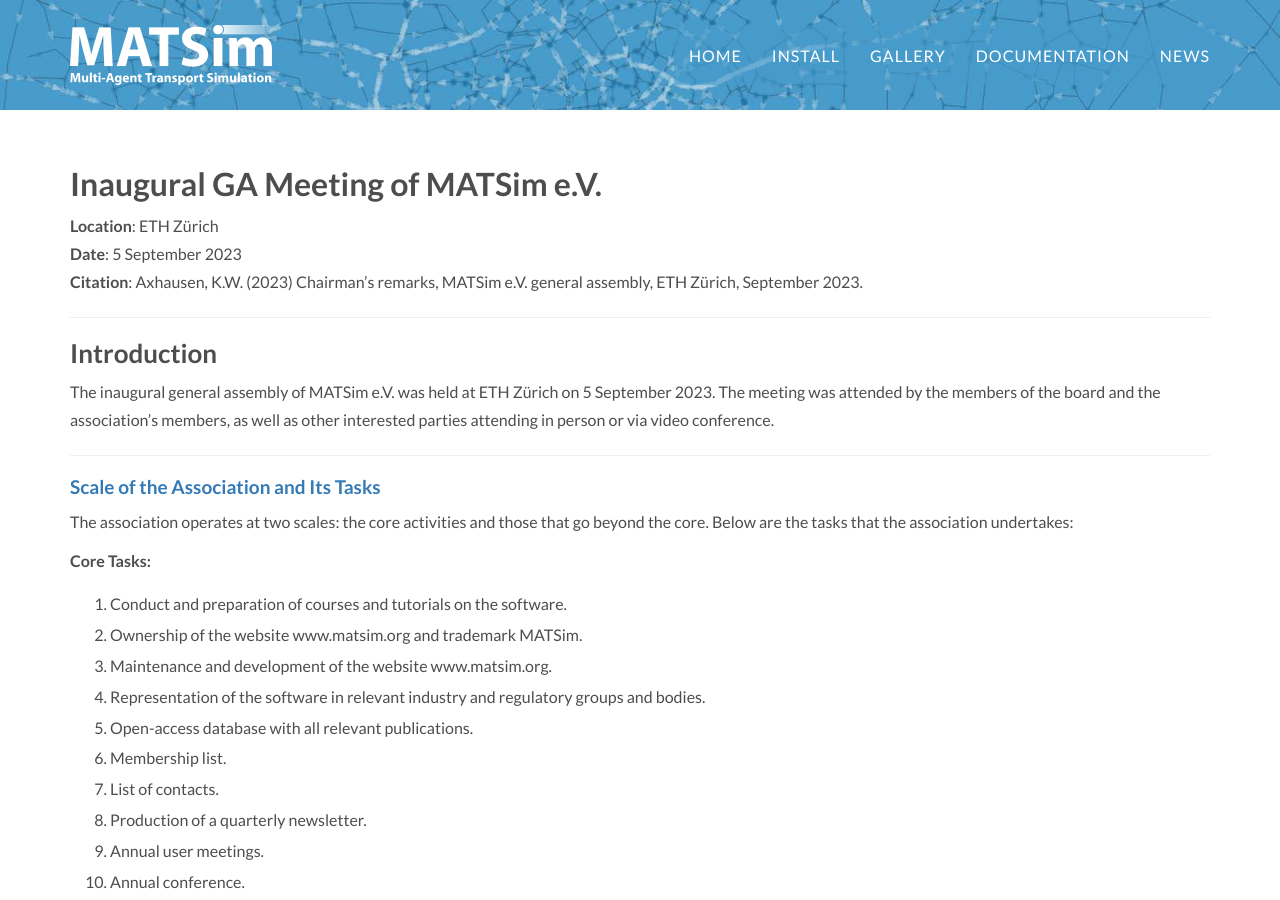
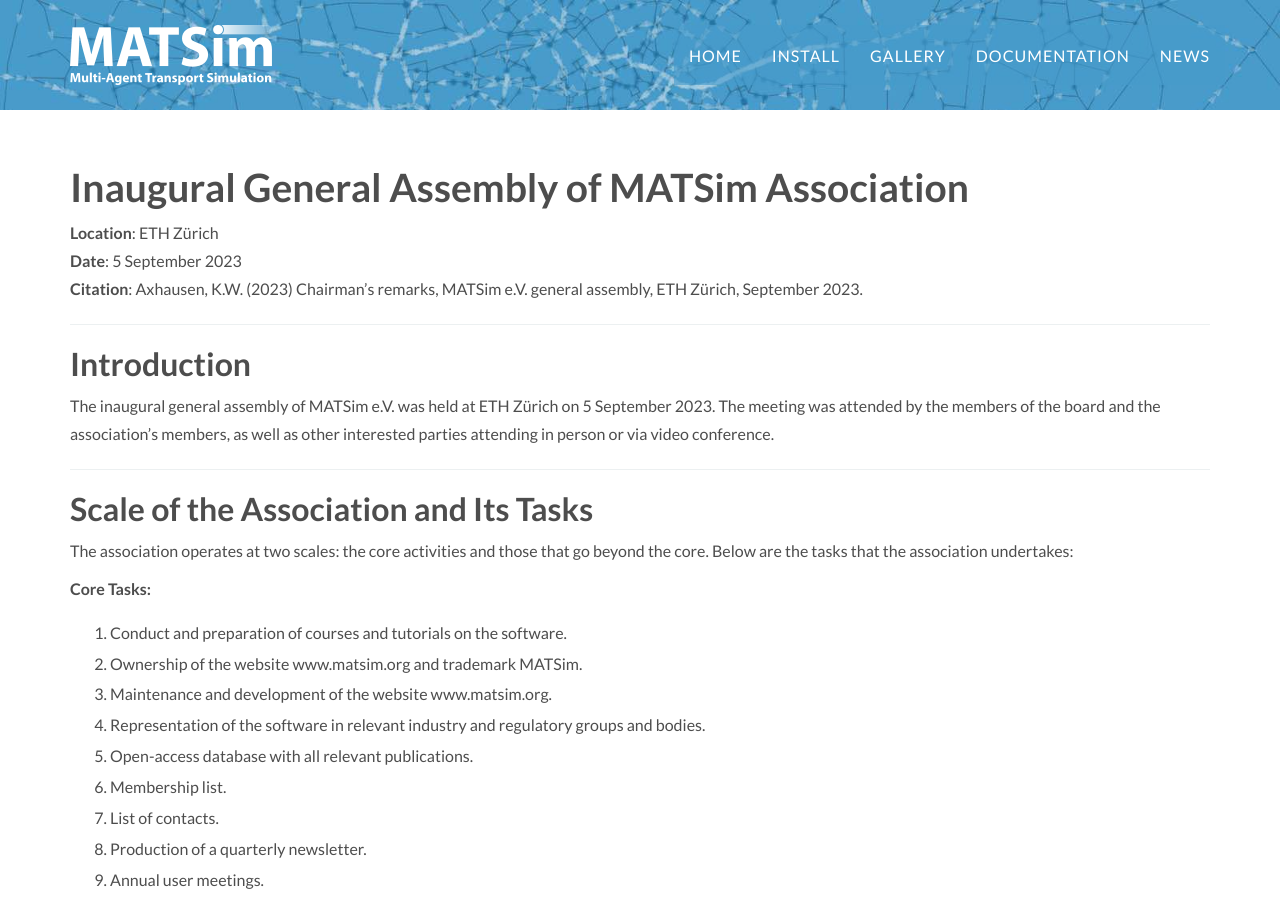
Before and after one commit to matsim-org/jekyll-website, a Jekyll site: the page built from association/230905/index.md, in a window 1280 px wide and 900 px high. Built offline with Jekyll 4.4.1, drawn with Linux system fonts in a browser that asks for light colours; some web fonts are replaced; our own code applies the rules of GitHub Pages for plain Markdown files.

Commit message:
MATSim assoc meetting test commit

```diff
--- a/association/230905/230905-inaugural-meeting.md
+++ b/association/230905/index.md
@@ -1,4 +1,10 @@
-## Inaugural GA Meeting of MATSim e.V.
+---
+layout: default
+title: MATSim Association 1st GA
+---
+
+
+# Inaugural General Assembly of MATSim Association
 
 **Location**: ETH Zürich
 **Date**: 5 September 2023
@@ -6,14 +12,14 @@
 
 ---
 
-### Introduction
+## Introduction
 
 The inaugural general assembly of MATSim e.V. was held at ETH Zürich on 5 September 2023.
 The meeting was attended by the members of the board and the association's members, as well as other interested parties attending in person or via video conference.
 
 ---
 
-#### Scale of the Association and Its Tasks
+## Scale of the Association and Its Tasks
 
 The association operates at two scales: the core activities and those that go beyond the core. Below are the tasks that the association undertakes:
 
@@ -36,7 +42,7 @@
 3. Integration of new features arising from the on-going research within its budget.
 4. Client-specific updates and software adjustments against a full-cost recovery fee.
 
-#### Fees and Level of Fees
+## Fees and Level of Fees
 
 | Membership Type | Org. size | Fee (CHF) |
 |-----------------|-----------|-----------|
@@ -45,7 +51,7 @@
 | Large           | 6+        | 2500      |
 
 
-#### Presentation of the Confirmed Board and Roles
+## Presentation of the Confirmed Board and Roles
 
 The following are the confirmed members of the board and their respective roles:
 
```
Also changed, not shown: association/index.md (+1 -8 lines).
